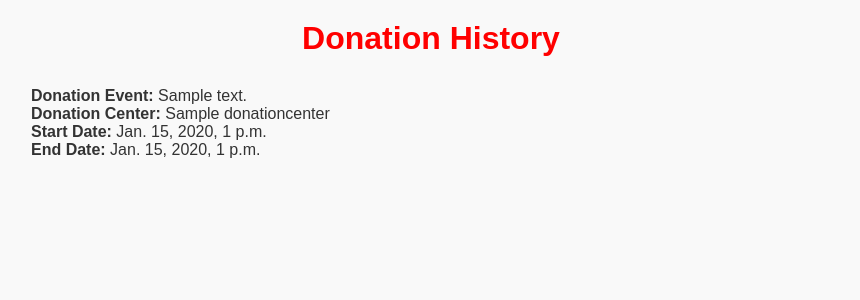
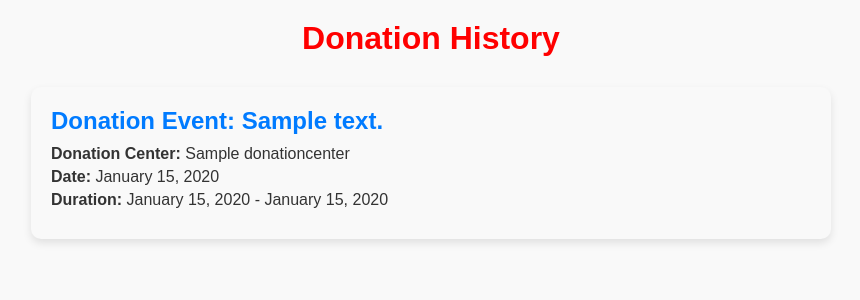
Before and after one commit to JulietNanjala/DonateBlood, a Django app: template donor/templates/donation_history.html in a window 1280 px wide. Shown: the top 300 px of the page, without its empty margins (209-1069 px from the left). Run offline with Django 5.2, Linux system fonts and the light colour scheme; the template is opened without the code that fills it: values that come from a table or form of the project are taken from there, others are empty; tables that the repository leaves empty hold one stand-in row (values such as "Sample post").

Commit message:
appearance updated

```diff
--- a/donor/static/css/donation_history.css
+++ b/donor/static/css/donation_history.css
@@ -1,5 +1,3 @@
-/* donation_history.css */
-
 .container {
     max-width: 800px;
     margin: 0 auto;
@@ -13,17 +11,31 @@ h2 {
     text-align: center;
 }
 
-.donation-list {
-    list-style-type: none;
-    padding: 0;
+.donation-history {
+    display: grid;
+    grid-gap: 20px;
 }
 
 .donation-item {
-    background-color: #fff;
+    background-color: #f9f9f9;
     border-radius: 10px;
     box-shadow: 0 4px 8px rgba(0, 0, 0, 0.1);
     padding: 20px;
-    margin-bottom: 20px;
+}
+
+.donation-details {
+    margin-bottom: 10px;
+}
+
+.donation-details h3 {
+    font-size: 24px;
+    color: #007bff;
+    margin-bottom: 10px;
+}
+
+.donation-details p {
+    margin-bottom: 5px;
+    font-size: 16px;
 }
 
 .no-donations {
--- a/donor/templates/donation_history.html
+++ b/donor/templates/donation_history.html
@@ -5,16 +5,18 @@
 <div class="container">
     <h2>Donation History</h2>
     {% if donations %}
-        <ul class="donation-list">
+        <div class="donation-history">
             {% for donation in donations %}
-                <li>
-                    <strong>Donation Event:</strong> {{ donation.past_event_id }}<br>
-                    <strong>Donation Center:</strong> {{ donation.past_event_id.future_event_id.donation_center }}<br>
-                    <strong>Start Date:</strong> {{ donation.past_event_id.future_event_id.start_date }}<br>
-                    <strong>End Date:</strong> {{ donation.past_event_id.future_event_id.end_date }}<br>
-                </li>
+                <div class="donation-item">
+                    <div class="donation-details">
+                        <h3>Donation Event: {{ donation.past_event_id }}</h3>
+                        <p><strong>Donation Center:</strong> {{ donation.past_event_id.future_event_id.donation_center }}</p>
+                        <p><strong>Date:</strong> {{ donation.past_event_id.future_event_id.start_date|date:"F j, Y" }}</p>
+                        <p><strong>Duration:</strong> {{ donation.past_event_id.future_event_id.start_date|date:"F j, Y" }} - {{ donation.past_event_id.future_event_id.end_date|date:"F j, Y" }}</p>
+                    </div>
+                </div>
             {% endfor %}
-        </ul>
+        </div>
     {% else %}
         <p class="no-donations">No donation history available.</p>
     {% endif %}
```
